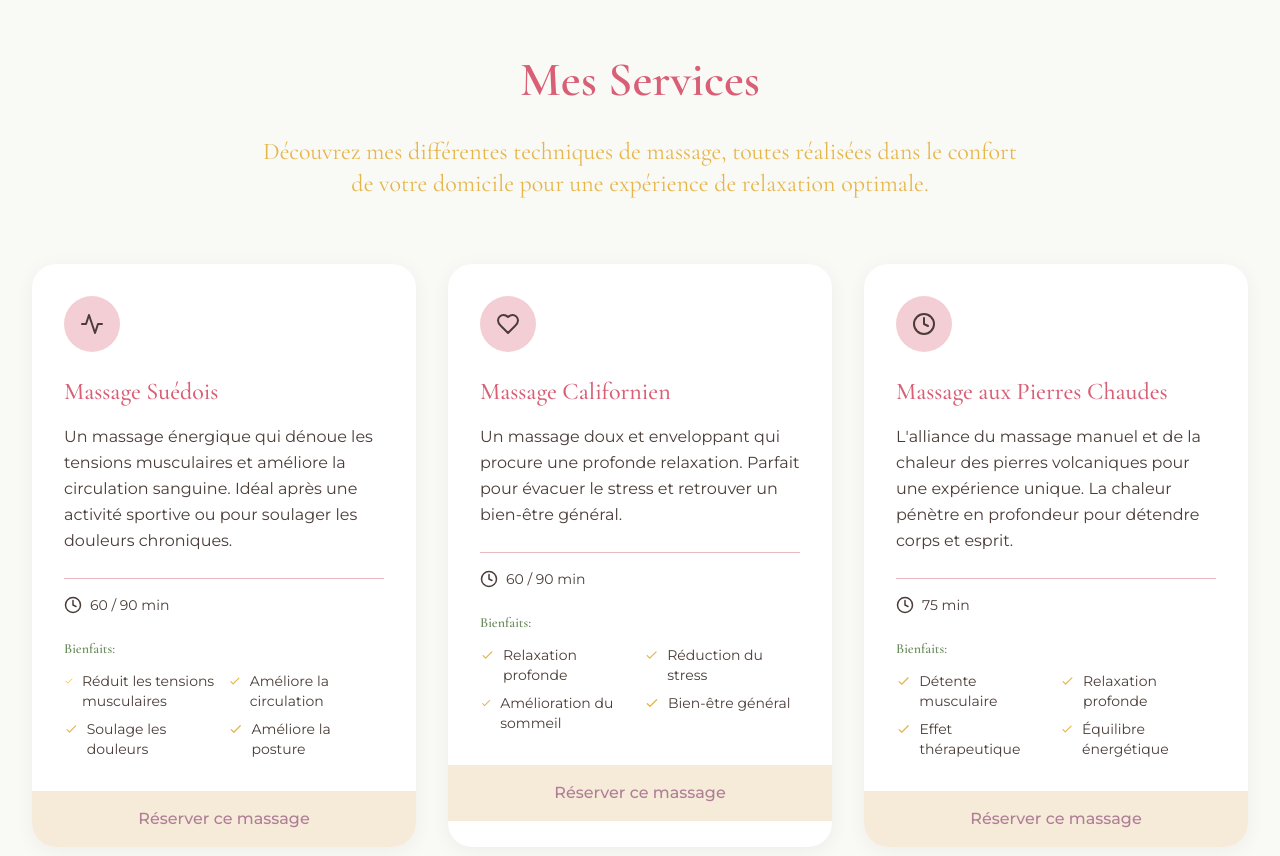
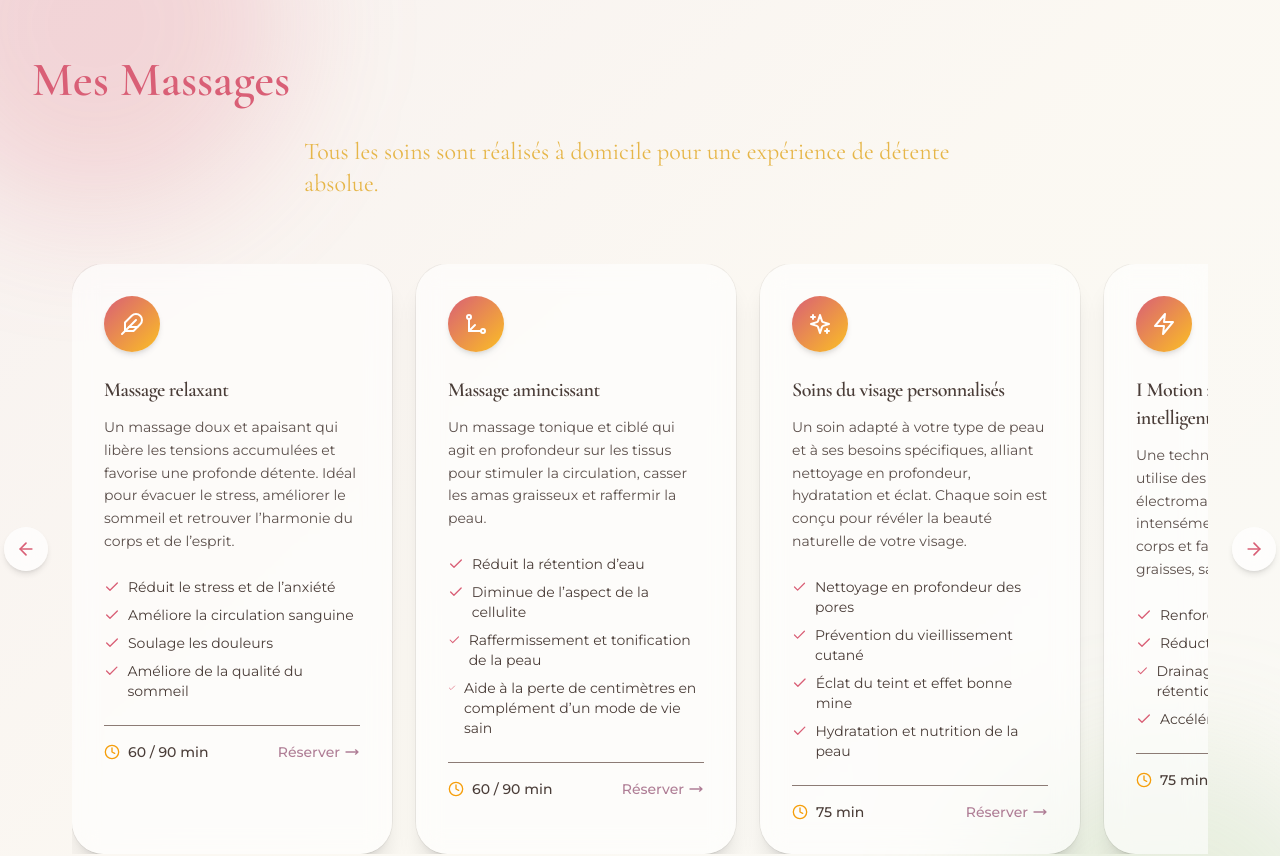
Before and after one commit to AyariNourhene/masseuse-website, a React (Vite) app: page / in a window 1280 px wide. Shown: the part 840-1696 px from the top of the page. Built offline with nearby package versions, Linux system fonts and the light colour scheme; no server answers.

Commit message:
services cards changes

```diff
--- a/src/components/Header.tsx
+++ b/src/components/Header.tsx
@@ -38,7 +38,7 @@ const Header = () => {
         </a>
 
         <div className="hidden md:flex items-center gap-4">
-          <div className="flex items-center text-sm px-4">
+          <div className="flex items-center text-sm px-5 font-bold">
             <MapPin size={16} className="mr-2 text-rose" />
             <span>Service à domicile</span>
           </div>
--- a/src/components/Services.tsx
+++ b/src/components/Services.tsx
@@ -1,144 +1,201 @@
-import React from 'react';
+import React, { useRef } from 'react';
 import { motion } from 'framer-motion';
-import { Clock, Heart, Activity } from 'lucide-react';
+import { Sparkles, Scale3D, Feather,Zap,Check,Clock,ArrowLeft,ArrowRight } from 'lucide-react';
 
 const serviceData = [
   {
-    title: "Massage Suédois",
-    description: "Un massage énergique qui dénoue les tensions musculaires et améliore la circulation sanguine. Idéal après une activité sportive ou pour soulager les douleurs chroniques.",
+    title: "Massage relaxant",
+    description: "Un massage doux et apaisant qui libère les tensions accumulées et favorise une profonde détente. Idéal pour évacuer le stress, améliorer le sommeil et retrouver l’harmonie du corps et de l’esprit.",
     duration: "60 / 90 min",
-    icon: Activity,
-    benefits: ["Réduit les tensions musculaires", "Améliore la circulation", "Soulage les douleurs", "Améliore la posture"]
+    icon: Feather,
+    benefits: ["Réduit le stress et de l’anxiété", "Améliore la circulation sanguine", "Soulage les douleurs", "Améliore de la qualité du sommeil"]
   },
   {
-    title: "Massage Californien",
-    description: "Un massage doux et enveloppant qui procure une profonde relaxation. Parfait pour évacuer le stress et retrouver un bien-être général.",
+    title: "Massage amincissant",
+    description: "Un massage tonique et ciblé qui agit en profondeur sur les tissus pour stimuler la circulation, casser les amas graisseux et raffermir la peau.",
     duration: "60 / 90 min",
-    icon: Heart,
-    benefits: ["Relaxation profonde", "Réduction du stress", "Amélioration du sommeil", "Bien-être général"]
+    icon: Scale3D,
+    benefits: ["Réduit la rétention d’eau", "Diminue de l’aspect de la cellulite", "Raffermissement et tonification de la peau", "Aide à la perte de centimètres en complément d’un mode de vie sain"]
   },
   {
-    title: "Massage aux Pierres Chaudes",
-    description: "L'alliance du massage manuel et de la chaleur des pierres volcaniques pour une expérience unique. La chaleur pénètre en profondeur pour détendre corps et esprit.",
+    title: " Soins du visage personnalisés",
+    description: "Un soin adapté à votre type de peau et à ses besoins spécifiques, alliant nettoyage en profondeur, hydratation et éclat. Chaque soin est conçu pour révéler la beauté naturelle de votre visage.",
     duration: "75 min",
-    icon: Clock,
-    benefits: ["Détente musculaire", "Relaxation profonde", "Effet thérapeutique", "Équilibre énergétique"]
+    icon: Sparkles,
+    benefits: ["Nettoyage en profondeur des pores", "Prévention du vieillissement cutané", "Éclat du teint et effet bonne mine", "Hydratation et nutrition de la peau"]
+  },
+    {
+    title: " I Motion : Stimulation musculaire intelligente",
+    description: "Une technologie innovante qui utilise des impulsions électromagnétiques pour activer intensément les muscles, tonifier le corps et favoriser la combustion des graisses, sans effort physique.",
+    duration: "75 min",
+    icon: Zap,
+    benefits: ["Renforcement musculaire ciblé", "Réduction de la masse grasse", "Drainage et réduction de la rétention d’eau", "Accélération du métabolisme"]
   }
 ];
-
-const Services = () => {
 const containerVariants = {
   hidden: { opacity: 0 },
-    visible: {
+  show: {
     opacity: 1,
-      transition: {
-        staggerChildren: 0.3
+    transition: { staggerChildren: 0.25 }
   }
+};
+const itemVariants = {
+  hidden: { opacity: 0, y: 40 },
+  show: {
+    opacity: 1,
+    y: 0,
+    transition: { duration: 0.6, ease: "easeOut" }
   }
 };
 
-  const itemVariants = {
-    hidden: { opacity: 0, y: 20 },
-    visible: {
-      opacity: 1,
-      y: 0,
-      transition: { duration: 0.6 }
-    }
+const Services = () => {
+  const scrollRef = useRef<HTMLDivElement | null>(null);
+
+  const scrollByCard = (direction: number) => {
+    const container = scrollRef.current;
+    if (!container) return;
+    const card = container.querySelector("article") as HTMLElement | null;
+    const cardWidth = card ? card.offsetWidth : 320; // fallback
+    // Décalage (card + gap 24px)
+    container.scrollBy({
+      left: direction * (cardWidth + 24),
+      behavior: "smooth"
+    });
   };
 
   return (
-    <section id="services" className="section-padding bg-lavender/10">
-      <div className="container-custom">
-        <div className="text-center mb-16">
+    <section
+      id="services"
+      className="relative py-24 overflow-hidden bg-gradient-to-br from-rose/5 via-ivoire/40 to-lavender/20"
+    >
+      {/* Dégradés flous d’arrière‑plan */}
+      <div className="absolute inset-0 pointer-events-none select-none">
+        <div className="absolute -top-32 -left-24 h-96 w-96 rounded-full bg-rose/20 blur-3xl" />
+        <div className="absolute bottom-0 -right-20 h-96 w-96 rounded-full bg-sauge/20 blur-3xl" />
+      </div>
+
+      <div className="container-custom relative z-10">
+        {/* En‑tête */}
         <motion.h2
           className="section-title"
-            initial={{ opacity: 0, y: -20 }}
+          initial={{ opacity: 0, y: -25 }}
           whileInView={{ opacity: 1, y: 0 }}
           viewport={{ once: true }}
-            transition={{ duration: 0.6 }}
+          transition={{ duration: 0.8 }}
         >
-            Mes Services
+          Mes Massages
         </motion.h2>
         <motion.p
-            className="section-subtitle max-w-3xl mx-auto"
-            initial={{ opacity: 0 }}
-            whileInView={{ opacity: 1 }}
+          className="section-subtitle mx-auto max-w-2xl"
+          initial={{ opacity: 0, y: 10 }}
+          whileInView={{ opacity: 1, y: 0 }}
           viewport={{ once: true }}
-            transition={{ duration: 0.6, delay: 0.2 }}
+          transition={{ duration: 0.8, delay: 0.2 }}
         >
-            Découvrez mes différentes techniques de massage, toutes réalisées dans le confort de votre domicile pour une expérience de relaxation optimale.
+          Tous les soins sont réalisés à domicile pour une expérience de détente absolue.
         </motion.p>
+
+        {/* Flèches navigation */}
+        <button
+          onClick={() => scrollByCard(-1)}
+          aria-label="Précédent"
+          className="group absolute left-1 top-1/2 z-20 -translate-y-1/2 rounded-full bg-white/70 p-3 shadow-md backdrop-blur-md transition hover:bg-white"
+        >
+          <ArrowLeft className="h-5 w-5 stroke-rose transition group-hover:-translate-x-0.5" />
+        </button>
+        <button
+          onClick={() => scrollByCard(1)}
+          aria-label="Suivant"
+          className="group absolute right-1 top-1/2 z-20 -translate-y-1/2 rounded-full bg-white/70 p-3 shadow-md backdrop-blur-md transition hover:bg-white"
+        >
+          <ArrowRight className="h-5 w-5 stroke-rose transition group-hover:translate-x-0.5" />
+        </button>
+
+        {/* Carousel */}
+        <motion.div
+          ref={scrollRef}
+          variants={containerVariants}
+          initial="hidden"
+          whileInView="show"
+          viewport={{ once: true }}
+          className="hide-scrollbar mx-10 mt-16 flex gap-6 overflow-x-auto scroll-smooth snap-x snap-mandatory"
+        >
+          {serviceData.map((service, idx) => (
+            <motion.article
+              key={idx}
+              variants={itemVariants}
+              className="group relative w-80 shrink-0 snap-center rounded-3xl bg-white/60 p-8 shadow-xl ring-1 ring-black/5 backdrop-blur-md transition-transform duration-300 hover:-translate-y-2 hover:shadow-2xl"
+            >
+
+              {/* Icône */}
+              <div className="mb-6 flex h-14 w-14 items-center justify-center rounded-full bg-gradient-to-br from-rose to-amber-400 text-white shadow-md">
+                <service.icon size={24} />
               </div>
 
-        <motion.div
-          className="grid md:grid-cols-2 lg:grid-cols-3 gap-8"
-          variants={containerVariants}
-          initial="hidden"
-          whileInView="visible"
-          viewport={{ once: true }}
-        >
-          {serviceData.map((service, index) => (
-            <motion.div
-              key={index}
-              variants={itemVariants}
-              className="bg-white rounded-2xl shadow-soft overflow-hidden transform transition duration-300 hover:-translate-y-2 hover:shadow-soft-lg"
-            >
-              <div className="p-8">
-                <div className="w-14 h-14 bg-rose/30 rounded-full flex items-center justify-center mb-6">
-                  <service.icon size={24} className="text-taupe-dark" />
-                </div>
-                <h3 className="text-2xl font-serif font-medium mb-4">{service.title}</h3>
-                <p className="text-taupe-dark mb-6">{service.description}</p>
+              {/* Titre */}
+              <h3 className="mb-3 text-xl font-bold tracking-tight text-taupe-dark">
+                {service.title}
+              </h3>
 
-                <div className="border-t border-rose-light pt-4 mt-6">
-                  <div className="flex justify-between items-center mb-4">
-                    <div className="flex items-center">
-                      <Clock size={18} className="text-gold-dark mr-2" />
-                      <span className="text-sm">{service.duration}</span>
-                    </div>
+              {/* Description */}
+              <p className="mb-6 text-sm leading-relaxed text-taupe-dark/90">
+                {service.description}
+              </p>
 
-                  </div>
-                </div>
-
-                <div className="mt-6">
-                  <h4 className="text-sm font-bold text-sauge-dark mb-3">Bienfaits:</h4>
-                  <ul className="grid grid-cols-2 gap-2">
+              {/* Bienfaits */}
+              <ul className="mb-6 space-y-2">
                 {service.benefits.map((benefit, i) => (
                   <li key={i} className="flex items-start text-sm">
-                        <svg className="w-4 h-4 text-miel-dark mr-2 mt-0.5" fill="none" stroke="currentColor" viewBox="0 0 24 24">
-                          <path strokeLinecap="round" strokeLinejoin="round" strokeWidth="2" d="M5 13l4 4L19 7"></path>
-                        </svg>
+                    <Check className="mr-2 mt-0.5 h-4 w-4 stroke-rose" />
                     {benefit}
                   </li>
                 ))}
               </ul>
+
+              {/* Footer */}
+              <div className="flex items-center justify-between border-t border-taupe-light pt-4 text-sm font-medium">
+                <div className="flex items-center">
+                  <Clock className="mr-2 h-4 w-4 stroke-amber-500" />
+                  {service.duration}
                 </div>
-              </div>
-
-              <div className="bg-ivoire-dark p-4 text-center">
                 <a
                   href="#contact"
-                  className="inline-block text-rose-dark font-medium hover:text-miel-dark transition-colors"
+                  className="inline-flex items-center gap-1 text-rose-dark transition-colors duration-200 group-hover:text-amber-600"
                 >
-                  Réserver ce massage
+                  Réserver
+                  <svg
+                    xmlns="http://www.w3.org/2000/svg"
+                    fill="none"
+                    viewBox="0 0 24 24"
+                    strokeWidth="2"
+                    stroke="currentColor"
+                    className="h-4 w-4"
+                  >
+                    <path
+                      strokeLinecap="round"
+                      strokeLinejoin="round"
+                      d="M17.25 8.75 21 12l-3.75 3.25M21 12H3"
+                    />
+                  </svg>
                 </a>
               </div>
-            </motion.div>
+            </motion.article>
           ))}
         </motion.div>
 
+        {/* CTA global */}
         <motion.div
-          className="mt-16 text-center"
-          initial={{ opacity: 0 }}
-          whileInView={{ opacity: 1 }}
+          initial={{ opacity: 0, y: 20 }}
+          whileInView={{ opacity: 1, y: 0 }}
           viewport={{ once: true }}
-          transition={{ duration: 0.6, delay: 0.4 }}
+          transition={{ duration: 0.8, delay: 0.4 }}
+          className="mt-20 text-center"
         >
-          <a href="#contact" className="btn btn-primary">
+          <a href="#contact" className="btn btn-primary shadow-lg">
             Réserver votre massage
           </a>
-          <p className="mt-4 text-sm text-taupe-dark italic">
-            * Tous les massages comprennent une consultation préliminaire pour personnaliser le soin selon vos besoins.
+          <p className="mx-auto mt-4 max-w-xl text-sm italic text-taupe-dark">
+            * Une consultation préliminaire est incluse afin de personnaliser chaque séance selon vos besoins.
           </p>
         </motion.div>
       </div>
```
Lines whose indentation alone changed are shown as unchanged.
